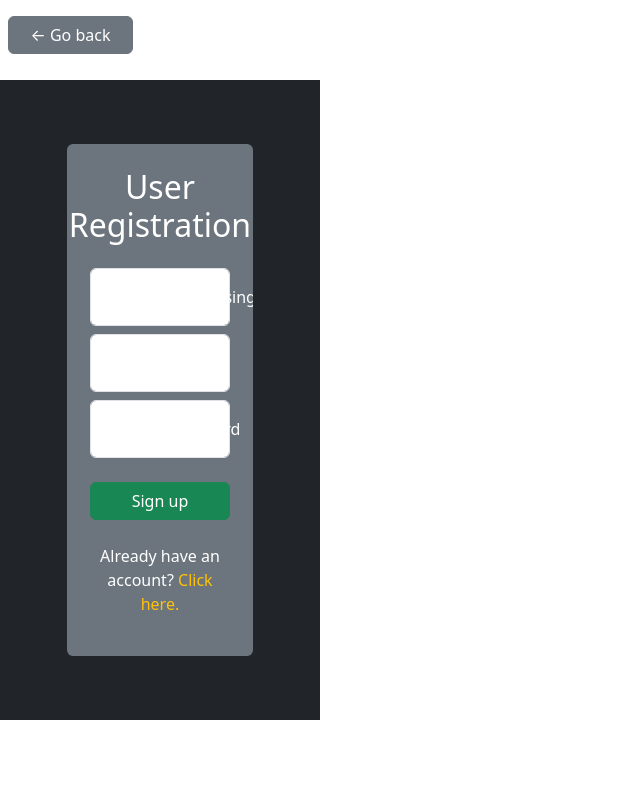
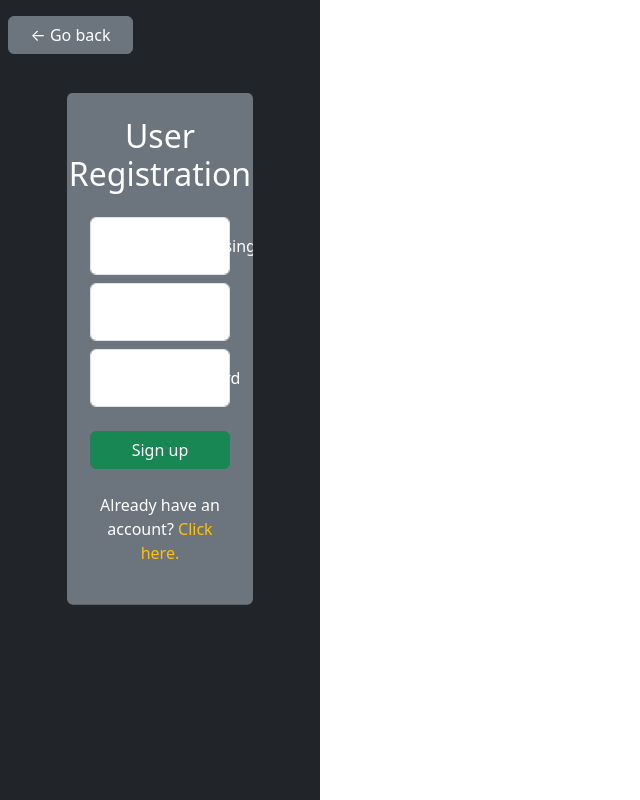
Before and after one commit to nickelcy/CodeAlpha_Social_Media_Platform, a React (Vite) app in the folder frontend/: page /register in a window 1280 px wide. Shown: the whole page, without its empty margins (0-640 px from the left). Built offline with nearby package versions, Linux system fonts and the light colour scheme; no server answers.

Commit message:
Style update

```diff
--- a/frontend/src/components/shared/Login.jsx
+++ b/frontend/src/components/shared/Login.jsx
@@ -44,7 +44,7 @@ const Login = () => {
   return (
     <div
       className="d-flex justify-content-center align-items-center overflow-hidden bg-dark"
-      style={{ width: "100vw", height: "80vh" }}
+      style={{ width: "100vw", height: "100vh" }}
     >
       <button
         className="btn btn-secondary position-absolute top-0 start-0 mx-2 my-3 overflow-y-auto opacity w-100"
--- a/frontend/src/components/shared/Register.jsx
+++ b/frontend/src/components/shared/Register.jsx
@@ -51,7 +51,7 @@ const Register = (props) => {
   return (
     <div
       className="row m-0 d-flex justify-content-center align-items-center text-bg-dark"
-      style={{ minHeight: "80vh" }}
+      style={{ minHeight: "100vh" }}
     >
       <button
         className="btn btn-secondary position-absolute top-0 start-0 mx-2 my-3 overflow-y-auto opacity"
@@ -66,7 +66,8 @@ const Register = (props) => {
           handleSubmit(e);
         }}
         className="col-10 col-sm-7 text-bg-secondary text-center pb-4 px-0 rounded overflow-y-auto"
-        style={{ maxWidth: "500px", maxHeight: "98vh" }}
+        // style={{ maxWidth: "500px", maxHeight: "98vh" }}
+        style={{ transform: "translateY(-10%)", maxWidth: "500px" }}
       >
         <h2 className="mt-4 mb-4">User Registration</h2>
 
@@ -126,7 +127,11 @@ const Register = (props) => {
           />
           <label htmlFor="confirm">Confirm Password</label>
         </div>
-        <button type="submit" className="btn btn-success w-75" disabled={loading}>
+        <button
+          type="submit"
+          className="btn btn-success w-75"
+          disabled={loading}
+        >
           Sign up
         </button>
 
```
